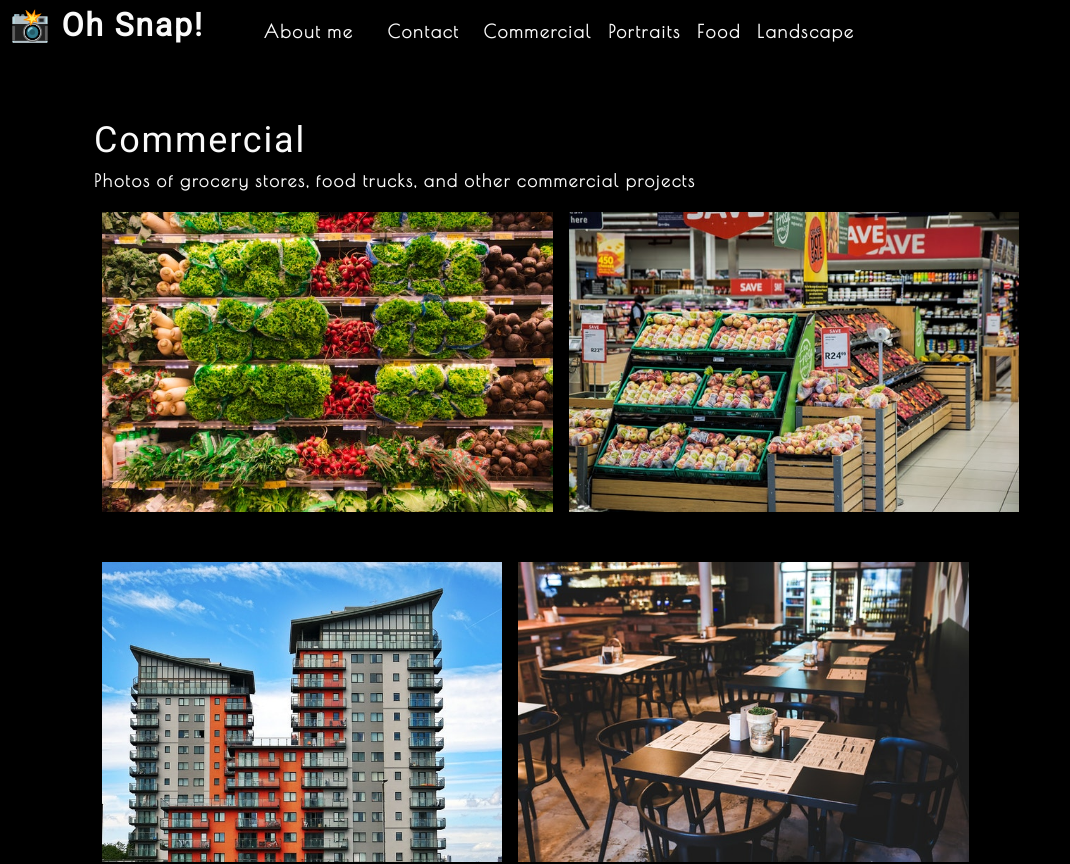
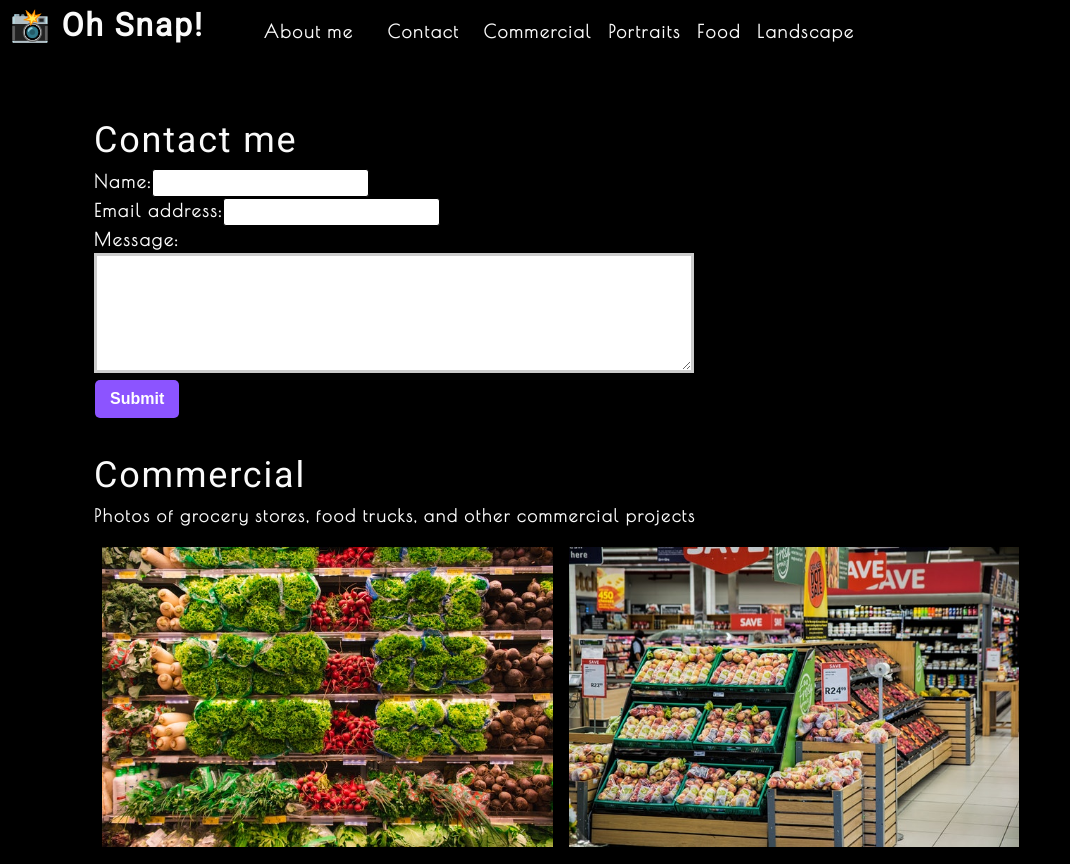
Before and after one commit to bilcon/photo-port, a React (Create React App) app: page / in a window 1280 px wide. Shown: the top 864 px of the page, without its empty margins (0-1070 px from the left). Built offline with nearby package versions, Linux system fonts and the light colour scheme.

Commit message:
added contact form

```diff
--- a/src/App.js
+++ b/src/App.js
@@ -2,6 +2,7 @@
 import Nav from "./components/Nav";
 import About from "./components/About";
 import Gallery from "./components/Gallery";
+import ContactForm from "./components/Contact";
 
 function App() {
   const [categories] = useState([
@@ -28,6 +29,7 @@
         currentCategory={currentCategory}
       ></Nav>
       <main>
+        <ContactForm></ContactForm>
         <Gallery currentCategory={currentCategory}></Gallery>
         <About></About>
       </main>
--- a/src/components/contact/index.js
+++ b/src/components/contact/index.js
@@ -1,23 +1,54 @@
-import React from "react";
+import React, { useState } from "react";
 
 function ContactForm() {
   // JSX
+  const [formState, setFormState] = useState({
+    name: "",
+    email: "",
+    message: "",
+  });
+
+  const { name, email, message } = formState;
+
+  function handleChange(e) {
+    setFormState({ ...formState, [e.target.name]: e.target.value });
+  }
+
+  function handleSubmit(e) {
+    e.preventDefault();
+    console.log(formState);
+  }
 
   return (
     <section>
       <h1>Contact me</h1>
-      <form id="contact-form">
+      <form id="contact-form" onSubmit={handleSubmit}>
         <div>
           <label htmlFor="name">Name:</label>
-          <input type="text" name="name" />
+          <input
+            type="text"
+            defaultValue={name}
+            onChange={handleChange}
+            name="name"
+          />
         </div>
         <div>
           <label htmlFor="email">Email address:</label>
-          <input type="email" name="email" />
+          <input
+            type="email"
+            defaultValue={email}
+            name="email"
+            onChange={handleChange}
+          />
         </div>
         <div>
           <label htmlFor="message">Message:</label>
-          <textarea name="message" rows="5" />
+          <textarea
+            name="message"
+            defaultValue={message}
+            onChange={handleChange}
+            rows="5"
+          />
         </div>
         <button type="submit">Submit</button>
       </form>
```
